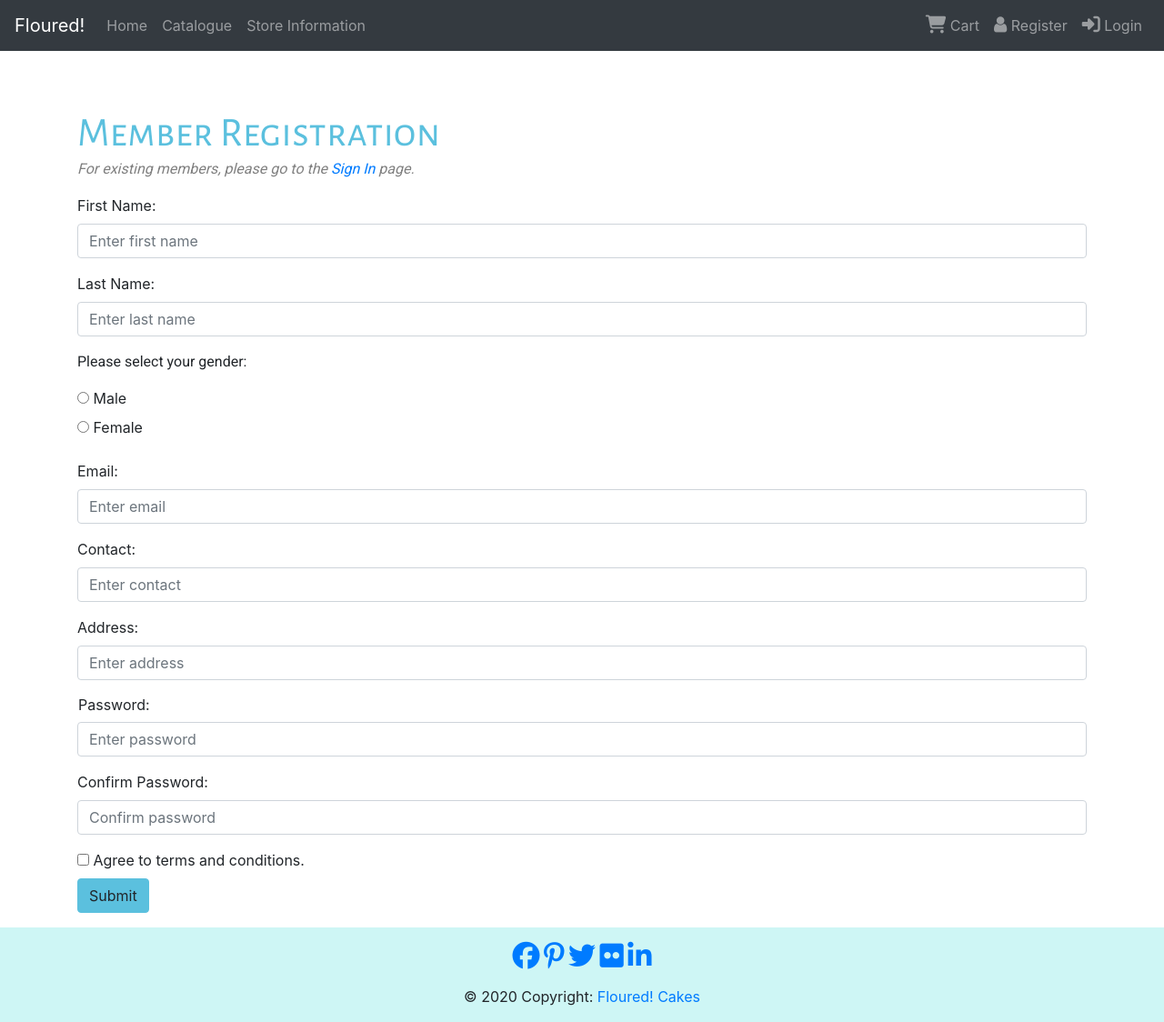
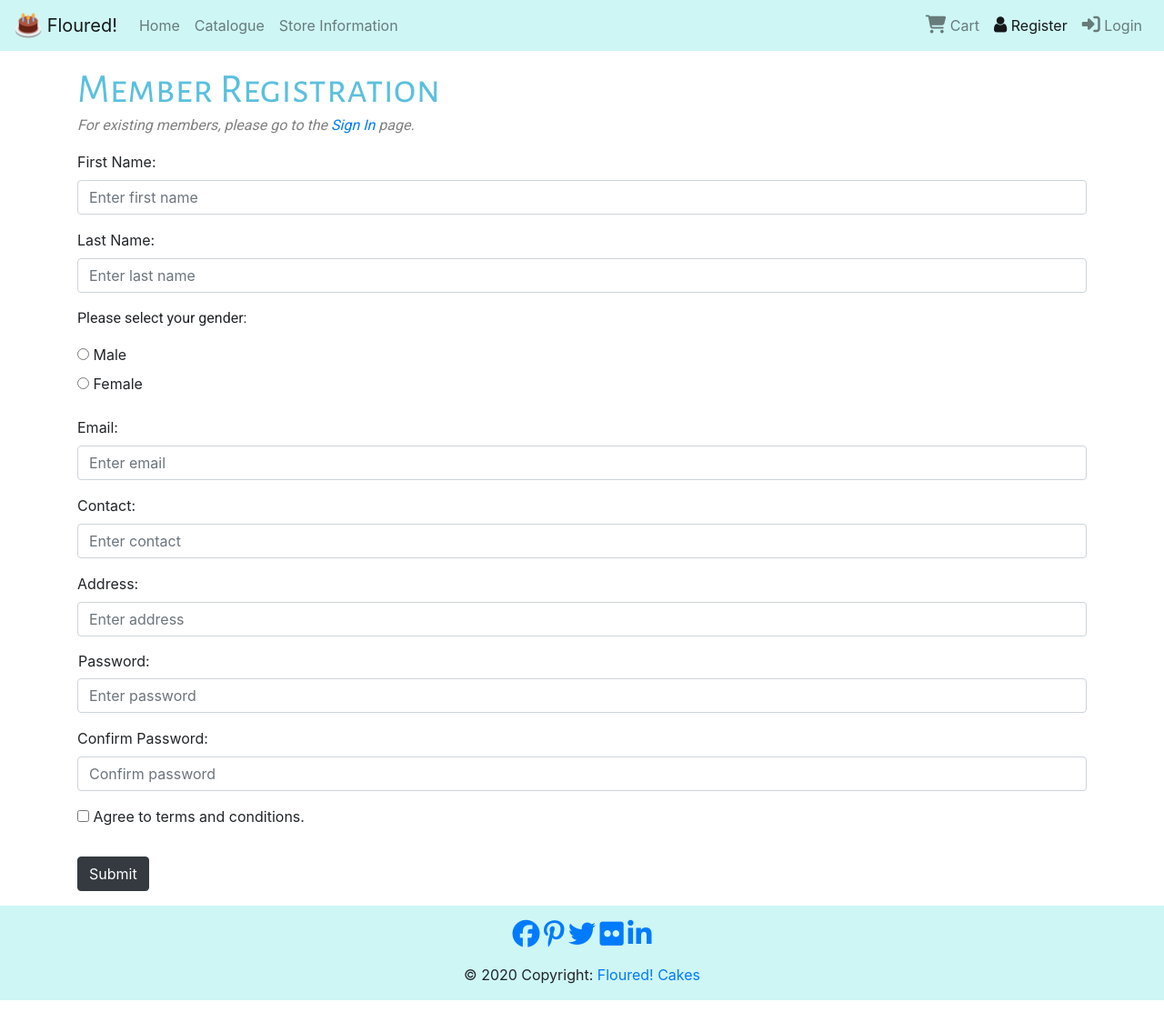
Before and after one commit to NianKiat/ICT2102Project, a PHP site: page /register.php in a window 1280 px wide. Shown: the whole page at 91% size. After the commit the page ends 1100 px from the top, so only its background shows below. Run offline with PHP 8.4, Linux system fonts and the light colour scheme; some libraries are stand-ins or nearby versions.

Commit message:
More Styling Changes
Tested all functions for user/login verification/email and styled accordingly

```diff
--- a/deleteprocess.php
+++ b/deleteprocess.php
@@ -66,15 +66,16 @@ include 'memberTraverseSecurity.php';
                 if ($success) {
                     if ($_SESSION['role'] == "Member") {
                         session_destroy();
+                        include 'navbar.php';
                     }
                     ?>
                     <br>
                     <h1 class='section_heading' style='text-align:center'>User has been removed!</h1>
                     <br>
-                    <h4 style='text-align:center'>Goodbye!</h2>
+                    <h4 style='text-align:center'>Goodbye!</h4>
                         <br>
                         <div class='form-group'><?php if ($_SESSION['role'] == "Admin") { ?>
-                                <button type="button" onclick="window.location.href = 'manageusers.php'" class="btn btn-success btn-block">Return to Manage Users</button></div>
+                                <button type="button" onclick="window.location.href = 'manageuser.php'" class="btn btn-success btn-block">Return to Manage Users</button></div>
                         <?php } else { ?>
                             <button type="button" onclick="window.location.href = 'index.php'" class="btn btn-success btn-block">Redirect me to home!</button></div>
 
--- a/m.updateKeyed.php
+++ b/m.updateKeyed.php
@@ -207,7 +207,7 @@ function getUser() {
 
                         <?php } else {
                             ?>
-                            <h1>There is no such user.</h1>
+                            <h1 class='section_heading' style='text-align:center'>There is no such user!</h1>
 
                         <?php }
                         ?>
@@ -215,6 +215,7 @@ function getUser() {
                     </div>
                 </div>
             </main>
+        </div>
     </body>
     <?php
     include 'footer.php';
--- a/passwordchange.php
+++ b/passwordchange.php
@@ -207,13 +207,14 @@ include 'memberTraverseSecurity.php';
                                 <br>
                                 <br>
                                 <div>
-                                    <button class="btn btn-primary mb1 bg-teal" type="submit">Update My Profile</button>
+                                    <button class="btn btn-info" type="submit">Update My Profile</button>
                                 </div>
                                 </form>
                             </div>
                         </div>
                     </div>
                 </main>
+            </div>
                 <?php
                 include "footer.php";
                 ?>
--- a/register.php
+++ b/register.php
@@ -177,122 +177,7 @@ include 'sessiontest.php';
     </head>
 
     <body>
-<nav class="navbar navbar-expand-lg fixed-top navbar-dark bg-dark" id="navbar">
-    <a class="navbar-brand" href="index.php">
-<!--        <img class="logo" src="" alt="Floured"
-             title="Homepage"/>-->
-        <?php
-        if (isset($_SESSION['fname'])) {
-            if ($_SESSION['role'] == 'Admin') {
-                echo "Floured! Admin";
-            }
-        } else {
-            echo "Floured!";
-        }
-        ?>
 
-    </a>
-
-    <button class="navbar-toggler" type="button" data-toggle="collapse" data-target="#expand" aria-controls="expand" aria-expanded="false" aria-label="Toggle navigation">
-        <span class="navbar-toggler-icon"></span>
-    </button>
-
-    <div class="collapse navbar-collapse" id="expand">
-        <ul class="navbar-nav mr-auto mt-2 mt-lg-0">
-
-            <li class="nav-item">
-                <a class="nav-link" href="index.php">Home<span class="sr-only">(current)</span></a>
-
-            </li>
-            <?php
-            if (isset($_SESSION['fname'])) {
-                if ($_SESSION['role'] == 'Admin') {
-                    ?>
-                    <li class="nav-item active">
-                        <a class="nav-link" href="manageuser.php">User Management<span class="sr-only"></span></a>
-                    </li>
-
-                    <li class="nav-item active">
-                        <a class="nav-link" href="managecatalogue.php">Product Management<span class="sr-only"></span></a>
-                    </li>
-                    <?php
-                } else if ($_SESSION['role'] == 'Member'){ ?>
-                    <li class="nav-item active">
-                        <a class="nav-link" href="viewdelivery.php">Delivery<span class="sr-only"></span></a>
-                    </li>
-                <?php
-
-                }
-            }
-            ?>
-            <li class="nav-item ">
-                <a class="nav-link" href="catalogue.php">Catalogue</a>
-            </li>
-
-            <li class="nav-item">
-                <a class="nav-link" href="EmbeddedMaps.php">Store Information</a>
-            </li>
-
-
-
-        </ul>
-        <ul class="navbar-nav">
-
-            <?php
-            if (isset($_SESSION['fname'])) {
-                if ($_SESSION['role'] == 'Member') {
-                    ?>
-                    <li class="nav-item" >
-                        <a class="nav-link" href="cart.php"><i style="font-size:20px;" class="fas fa-shopping-cart"></i> Cart</a>
-                    </li>
-                    <li class="nav-item dropdown">
-                        <a class="nav-link dropdown-toggle" data-toggle="dropdown" href="#" role="button" aria-haspopup="true" aria-expanded="false"><i style="font-size:20px;" class="fa fa-user"></i> <?php echo $_SESSION['fname'] ?></a>
-                        <div class="dropdown-menu">
-                            <a class="dropdown-item" href="profile.php">My Profile</a>
-                            <a class="dropdown-item" href="passwordchange.php">Change my Password</a>
-                            <div class="dropdown-divider"></div>
-                            <a class="dropdown-item" href="settings.php">Settings</a>
-                        </div>
-                    </li
-                    <li class="nav-item">
-
-                    </li>
-                    <li class="nav-item">
-                        <a class="nav-link" href="logout.php"><i style="font-size:20px;" class="fas fa-sign-out-alt"></i> Logout</a>
-                    </li>
-
-                    <?php
-                }
-                if ($_SESSION['role'] == 'Admin') {
-                    ?>
-                    <li class="nav-item">
-                        <a class="nav-link" href="management.php"><i style="font-size:20px;" class="fas fa-sliders-h"></i> Management Settings</a>
-                    </li>
-                    <li class="nav-item">
-                        <a class="nav-link" href="logout.php"><i style="font-size:20px;" class="fas fa-sign-out-alt"></i> Logout</a>
-                    </li>
-                    <?php
-                }
-            } else {
-                ?>
-                <li class="nav-item" >
-                    <a class="nav-link" href="cart.php"><i style="font-size:20px;" class="fas fa-shopping-cart"></i> Cart</a>
-                </li>
-                <li class="nav-item active">
-                    <a class="nav-link" href="register.php"><i style="font-size:20px;" class="fa fa-user"></i> Register</a>
-                </li>
-                <li class="nav-item">
-                    <a class="nav-link" href="login.php"><i style="font-size:20px;" class="fa fa-sign-in-alt"></i> Login</a>
-                </li>
-            <?php }
-            ?>
-
-
-        </ul>
-    </div>
-</nav>
-<br>
-<br>
         <br/>
         <main class="container">
             <h1 class="section_heading"style="margin-bottom:0px;">Member Registration</h1>
@@ -368,9 +253,9 @@ include 'sessiontest.php';
                     </label>
                 </div>
 
-
+                <br>
                 <div>
-                    <button class="btn submit_button" type="submit">Submit</button>
+                    <button class="btn btn-dark btn-info" type="submit">Submit</button>
                 </div>
             </form>
         </main>
--- a/registerprocess.php
+++ b/registerprocess.php
@@ -184,7 +184,8 @@ require 'PHPMailer/src/SMTP.php';
                     echo "<br>";
                     echo "<h1 class='section_heading' style='text-align:center'>Registration is successful!</h1>";
                     echo "<br>";
-                    echo "<h4 style='text-align:center'>Amazing cakes await you!, $fname $lname</h2>";
+                    echo "<h4 style='text-align:center'>Amazing cakes await you!, $fname $lname</h4>";
+                    echo "<h2 style='text-align:center'>Verify your account to allow e-mail based functions!</h2>";
                     echo "<br>";
                     echo "<div class='form-group'>";
                     if (isset($_SESSION['role'])) {
--- a/reset-password.php
+++ b/reset-password.php
@@ -15,8 +15,6 @@ include 'sessiontest.php';
         ?>
         <br>
         <main class="container">
-            <br>
-            <br>
             <br>
             <h1>Password Reset</h1>
             <p>
@@ -44,6 +42,8 @@ include 'sessiontest.php';
                 }
             }
             ?>
+            <br>
+            <br>
         </main>
     </body>
             <?php
--- a/settings.php
+++ b/settings.php
@@ -28,7 +28,7 @@ include 'memberTraverseSecurity.php';
                     <?php }
                     if(isset($_GET["sent"])){
                         if($_GET["sent"] == "success") {
-                            echo '<h2 style="color: green;">Validation E-mail has been sent!</h2>';
+                            echo '<h2 style="color: green;">Verification E-mail has been sent!</h2>';
                         } else if ($_GET["sent"] == "nosuccess"){
                             echo '<h2 style="color: red;">Your request is unsuccessful.</h2>';
                         }
--- a/updateprofile.php
+++ b/updateprofile.php
@@ -116,6 +116,7 @@ include 'memberTraverseSecurity.php';
                         </div>
                     </div>
                 </main>
+            </div>
                 <?php
                 include "footer.php";
                 ?>
```
Also changed, not shown: dbconfig.php (+7 -7 lines), loginprocess.php (+6 -4 lines), m.updateprocess.php (+10 -4 lines), nbproject/private/private.xml (+9 -4 lines), passwordprocess.php (+11 -10 lines), profile.php (+7 -4 lines), reset-request.inc.php (+5 -3 lines), verify.php (+11 -4 lines), 1 other file.
